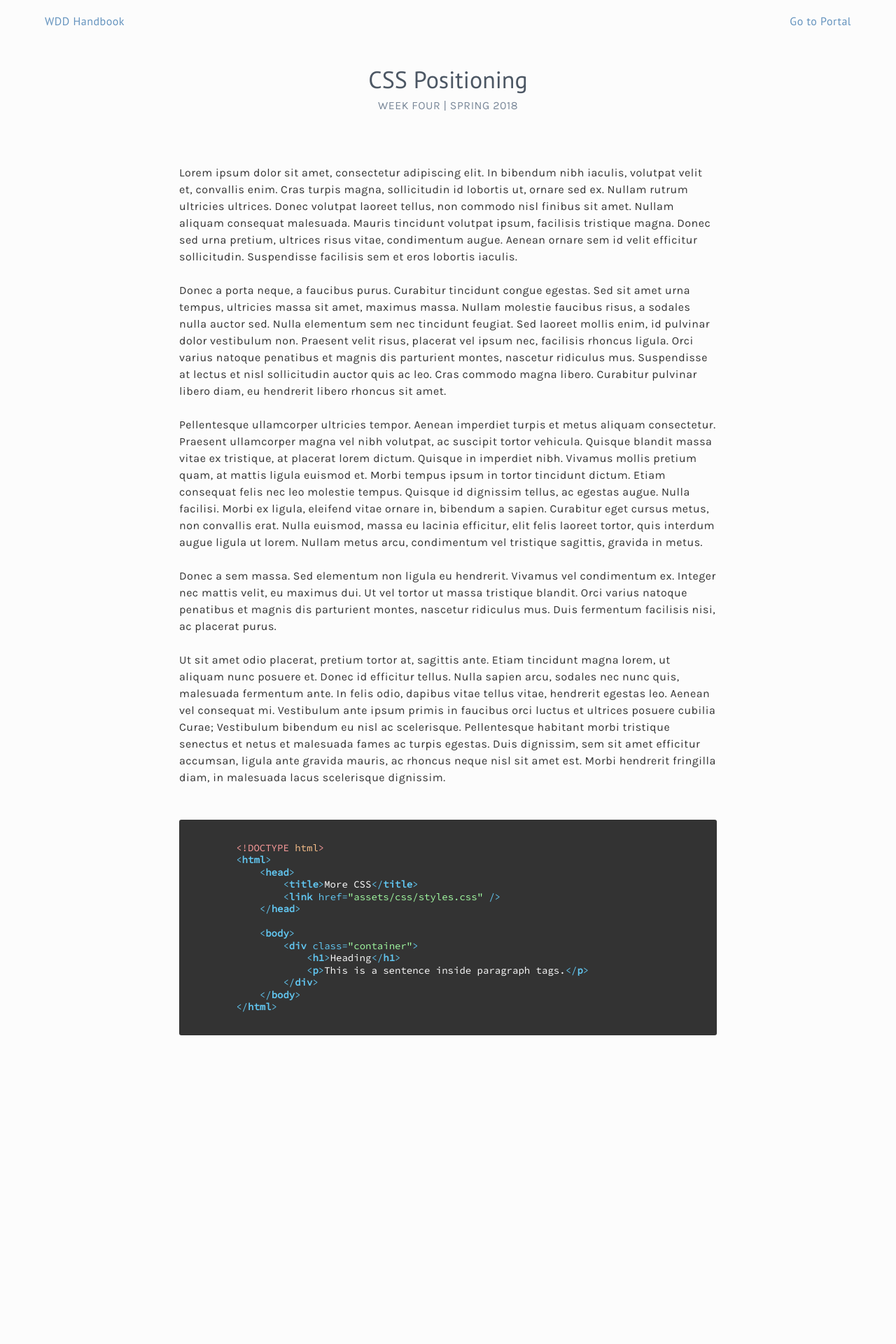
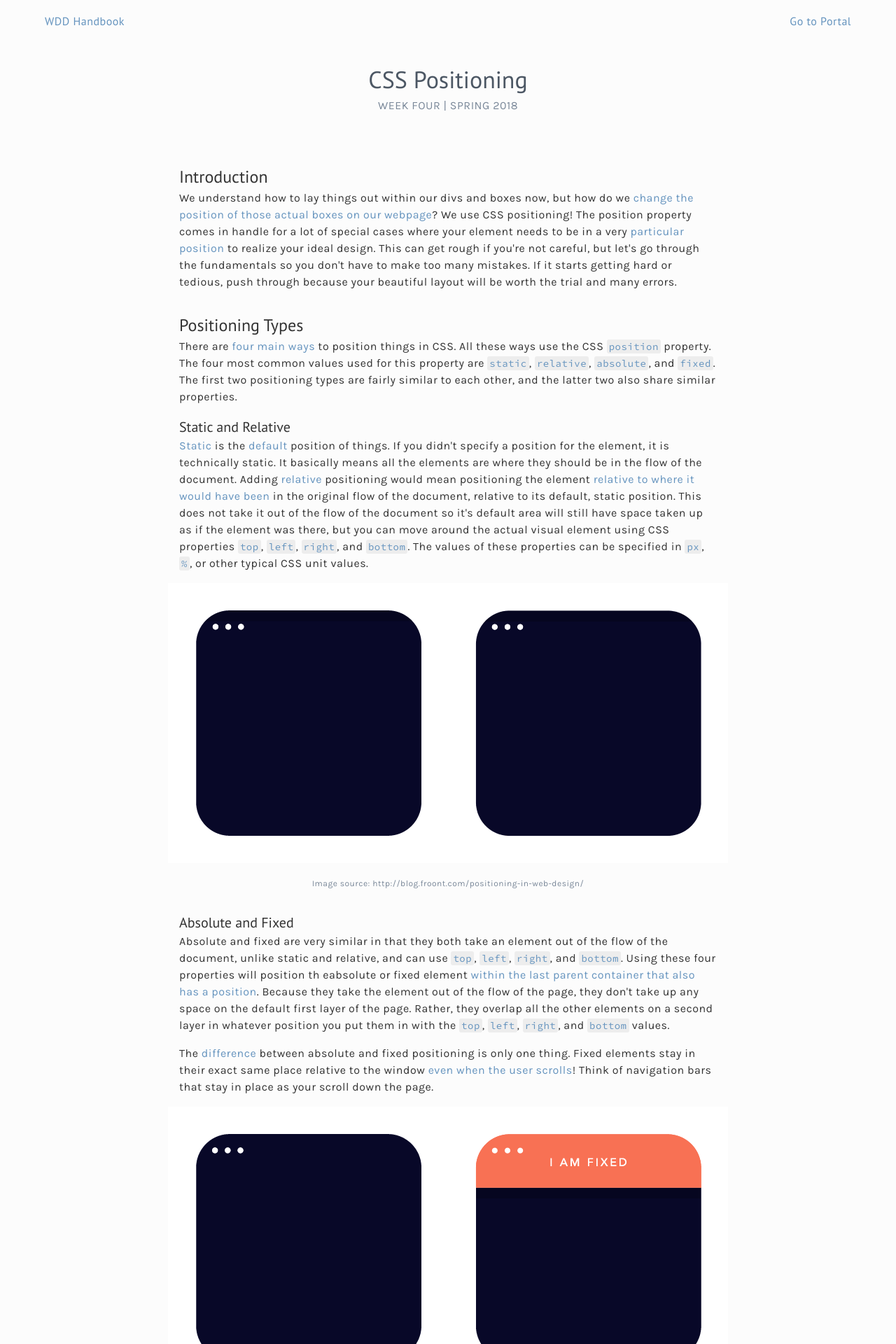
Before and after one commit to webdesigndecal/wddhandbook, a Jekyll site: the page built from content/programming/week-4.html, in a window 1280 px wide. Shown: the top 1920 px of the page at 70% size. Built offline with Jekyll 4.4.1, drawn with Linux system fonts in a browser that asks for light colours; nearby versions of some CDN libraries; before the commit the page ends 1585 px from its top, so only the background shows below that; some of the changed text lies outside the part shown.

Commit message:
Finish week 4, add image to week 3

```diff
--- a/_includes/code.html
+++ b/_includes/code.html
@@ -123,20 +125,53 @@
 {% elsif include.week == 4 %}
 <pre>
     <code class="html">
+        &lt;!-- index.html --&gt;
+
         &lt;!DOCTYPE html&gt;
         &lt;html&gt;
             &lt;head&gt;
-                &lt;title&gt;More CSS&lt;/title&gt;
+                &lt;title&gt;CSS Positioning&lt;/title&gt;
                 &lt;link href="assets/css/styles.css" /&gt;
             &lt;/head&gt;
 
             &lt;body&gt;
-                &lt;div class="container"&gt;
-                    &lt;h1&gt;Heading&lt;/h1&gt;
-                    &lt;p&gt;This is a sentence inside paragraph tags.&lt;/p&gt;
+                &lt;div class="parent-container"&gt;
+                    &lt;nav class="child-nav"&gt;Heading&lt;/nav&gt;
+                    &lt;p class="child-item"&gt;Image caption&lt;/p&gt;
                 &lt;/div&gt;
             &lt;/body&gt;
         &lt;/html&gt;
+    </code>
+    <code class="css">
+        /* styles.css */
+
+        .parent-container {
+            position: relative;
+            width: 500px;
+            height: 500px;
+            background-color: gray;
+        }
+
+        .child-nav {
+            position: fixed;
+            top: 0;
+            left: 0;
+            width: 100%;
+            height: 100px;
+            background-color: white;
+            z-index: 1;
+        }
+
+        .child-item {
+            position: absolute;
+            top: 0;
+            left: 0;
+            width: 50px;
+            height: 50px;
+            border-radius: 50%;
+            background-color: pink;
+            z-index: 2;
+        }
     </code>
 </pre>
 
--- a/assets/css/main.css
+++ b/assets/css/main.css
@@ -97,6 +97,7 @@ a.design-link:hover { color: #58b152; }
 .content-section { margin-bottom: 5vh; }
 
 .content-img-wrapper { width: 100%; display: flex; flex-direction: column; justify-content: center; align-items: center; }
+.content-img-wrapper .multiple-img-wrapper { display: flex; flex-direction: row; justify-content: center; align-items: center; }
 .content-img-wrapper .caption { margin-top: 20px; font-size: 12px; color: #7a8899; }
 
 .content-img { width: 60%; }
--- a/content/programming/week-4.html
+++ b/content/programming/week-4.html
@@ -6,13 +6,53 @@ switch-text: "Design"
 link-type: "programming-link"
 semester: Spring 2018
 
-text: "Lorem ipsum dolor sit amet, consectetur adipiscing elit. In bibendum nibh iaculis, volutpat velit et, convallis enim. Cras turpis magna, sollicitudin id lobortis ut, ornare sed ex. Nullam rutrum ultricies ultrices. Donec volutpat laoreet tellus, non commodo nisl finibus sit amet. Nullam aliquam consequat malesuada. Mauris tincidunt volutpat ipsum, facilisis tristique magna. Donec sed urna pretium, ultrices risus vitae, condimentum augue. Aenean ornare sem id velit efficitur sollicitudin. Suspendisse facilisis sem et eros lobortis iaculis.
+text: "
+<h2>Introduction</h2>
+<p>
+    We understand how to lay things out within our divs and boxes now, but how do we <span class=\"programming-highlighted-text\">change the position of those actual boxes on our webpage</span>? We use CSS positioning! The position property comes in handle for a lot of special cases where your element needs to be in a very <span class=\"programming-highlighted-text\">particular position</span> to realize your ideal design. This can get rough if you're not careful, but let's go through the fundamentals so you don't have to make too many mistakes. If it starts getting hard or tedious, push through because your beautiful layout will be worth the trial and many errors.
+</p>
+
 <br/><br/>
-Donec a porta neque, a faucibus purus. Curabitur tincidunt congue egestas. Sed sit amet urna tempus, ultricies massa sit amet, maximus massa. Nullam molestie faucibus risus, a sodales nulla auctor sed. Nulla elementum sem nec tincidunt feugiat. Sed laoreet mollis enim, id pulvinar dolor vestibulum non. Praesent velit risus, placerat vel ipsum nec, facilisis rhoncus ligula. Orci varius natoque penatibus et magnis dis parturient montes, nascetur ridiculus mus. Suspendisse at lectus et nisl sollicitudin auctor quis ac leo. Cras commodo magna libero. Curabitur pulvinar libero diam, eu hendrerit libero rhoncus sit amet.
+
+<h2>Positioning Types</h2>
+<p>
+    There are <span class=\"programming-highlighted-text\">four main ways</span> to position things in CSS. All these ways use the CSS <code class=\"programming-highlighted-text\">position</code> property. The four most common values used for this property are <code class=\"programming-highlighted-text\">static</code>, <code class=\"programming-highlighted-text\">relative</code>, <code class=\"programming-highlighted-text\">absolute</code>, and <code class=\"programming-highlighted-text\">fixed</code>. The first two positioning types are fairly similar to each other, and the latter two also share similar properties.
+</p>
+<br/>
+<h3>Static and Relative</h3>
+<p>
+    <span class=\"programming-highlighted-text\">Static</span> is the <span class=\"programming-highlighted-text\">default</span> position of things. If you didn't specify a position for the element, it is technically static. It basically means all the elements are where they should be in the flow of the document. Adding <span class=\"programming-highlighted-text\">relative</span> positioning would mean positioning the element <span class=\"programming-highlighted-text\">relative to where it would have been</span> in the original flow of the document, relative to its default, static position. This does not take it out of the flow of the document so it's default area will still have space taken up as if the element was there, but you can move around the actual visual element using CSS properties <code class=\"programming-highlighted-text\">top</code>, <code class=\"programming-highlighted-text\">left</code>, <code class=\"programming-highlighted-text\">right</code>, and <code class=\"programming-highlighted-text\">bottom</code>. The values of these properties can be specified in <code class=\"programming-highlighted-text\">px</code>, <code class=\"programming-highlighted-text\">%</code>, or other typical CSS unit values.
+</p>
+<br/>
+<div class=\"content-img-wrapper\">
+    <div class=\"multiple-img-wrapper\">
+        <img class=\"content-img\" src=\"../../assets/images/position-static.gif\" />
+        <img class=\"content-img\" src=\"../../assets/images/position-relative.gif\" />
+    </div>
+    <p class=\"caption\">Image source: http://blog.froont.com/positioning-in-web-design/</p>
+</div>
 <br/><br/>
-Pellentesque ullamcorper ultricies tempor. Aenean imperdiet turpis et metus aliquam consectetur. Praesent ullamcorper magna vel nibh volutpat, ac suscipit tortor vehicula. Quisque blandit massa vitae ex tristique, at placerat lorem dictum. Quisque in imperdiet nibh. Vivamus mollis pretium quam, at mattis ligula euismod et. Morbi tempus ipsum in tortor tincidunt dictum. Etiam consequat felis nec leo molestie tempus. Quisque id dignissim tellus, ac egestas augue. Nulla facilisi. Morbi ex ligula, eleifend vitae ornare in, bibendum a sapien. Curabitur eget cursus metus, non convallis erat. Nulla euismod, massa eu lacinia efficitur, elit felis laoreet tortor, quis interdum augue ligula ut lorem. Nullam metus arcu, condimentum vel tristique sagittis, gravida in metus.
+<h3>Absolute and Fixed</h3>
+<p>
+    Absolute and fixed are very similar in that they both take an element out of the flow of the document, unlike static and relative, and can use <code class=\"programming-highlighted-text\">top</code>, <code class=\"programming-highlighted-text\">left</code>, <code class=\"programming-highlighted-text\">right</code>, and <code class=\"programming-highlighted-text\">bottom</code>. Using these four properties will position th eabsolute or fixed element <span class=\"programming-highlighted-text\">within the last parent container that also has a position</span>. Because they take the element out of the flow of the page, they don't take up any space on the default first layer of the page. Rather, they overlap all the other elements on a second layer in whatever position you put them in with the <code class=\"programming-highlighted-text\">top</code>, <code class=\"programming-highlighted-text\">left</code>, <code class=\"programming-highlighted-text\">right</code>, and <code class=\"programming-highlighted-text\">bottom</code> values.
+</p>
+<br/>
+<p>
+    The <span class=\"programming-highlighted-text\">difference</span> between absolute and fixed positioning is only one thing. Fixed elements stay in their exact same place relative to the window <span class=\"programming-highlighted-text\">even when the user scrolls</span>! Think of navigation bars that stay in place as your scroll down the page.
+</p>
+<br/>
+<div class=\"content-img-wrapper\">
+    <div class=\"multiple-img-wrapper\">
+        <img class=\"content-img\" src=\"../../assets/images/position-absolute.gif\" />
+        <img class=\"content-img\" src=\"../../assets/images/position-fixed.gif\" />
+    </div>
+    <p class=\"caption\">Image source: http://blog.froont.com/positioning-in-web-design/</p>
+</div>
 <br/><br/>
-Donec a sem massa. Sed elementum non ligula eu hendrerit. Vivamus vel condimentum ex. Integer nec mattis velit, eu maximus dui. Ut vel tortor ut massa tristique blandit. Orci varius natoque penatibus et magnis dis parturient montes, nascetur ridiculus mus. Duis fermentum facilisis nisi, ac placerat purus.
-<br/><br/>
-Ut sit amet odio placerat, pretium tortor at, sagittis ante. Etiam tincidunt magna lorem, ut aliquam nunc posuere et. Donec id efficitur tellus. Nulla sapien arcu, sodales nec nunc quis, malesuada fermentum ante. In felis odio, dapibus vitae tellus vitae, hendrerit egestas leo. Aenean vel consequat mi. Vestibulum ante ipsum primis in faucibus orci luctus et ultrices posuere cubilia Curae; Vestibulum bibendum eu nisl ac scelerisque. Pellentesque habitant morbi tristique senectus et netus et malesuada fames ac turpis egestas. Duis dignissim, sem sit amet efficitur accumsan, ligula ante gravida mauris, ac rhoncus neque nisl sit amet est. Morbi hendrerit fringilla diam, in malesuada lacus scelerisque dignissim."
+
+<h2>The Z-Index Property</h2>
+<p>
+    Earlier, we talked about how absolute and fixed positioning takes elements out of the flow of the webpage and puts them on another <span class=\"programming-highlighted-text\">layer</span> above the default one. You may have wondered how we can <span class=\"programming-highlighted-text\">change</span> what layers these elements are on (or maybe you didn't wonder, but regardless you shall learn). To change the layering, use the CSS property <code class=\"programming-highlighted-text\">z-index</code>. If one element is <code class=\"programming-highlighted-text\">z-index: 1</code> and another is <code class=\"programming-highlighted-text\">z-index: 2</code>, the one with <code class=\"programming-highlighted-text\">z-index: 2</code> will be on top. Basically, the higher the z-index, the higher the layer the element is on. This is very useful for <span class=\"programming-highlighted-text\">layering and overlapping</span> different elements in a specific order.
+</p>
+"
 ---
```
Also changed, not shown: other parts of _includes/code.html (+2 -0 lines), assets/scss/_content.scss (+7 -0 lines), content/programming/week-3.html (+6 -2 lines), assets/css/main.min.css, assets/images/floats.png (added), assets/images/position-absolute.gif (added), assets/images/position-fixed.gif (added), assets/images/position-relative.gif (added), assets/images/position-static.gif (added), assets/images/z-index.gif (added), 1 other file.
